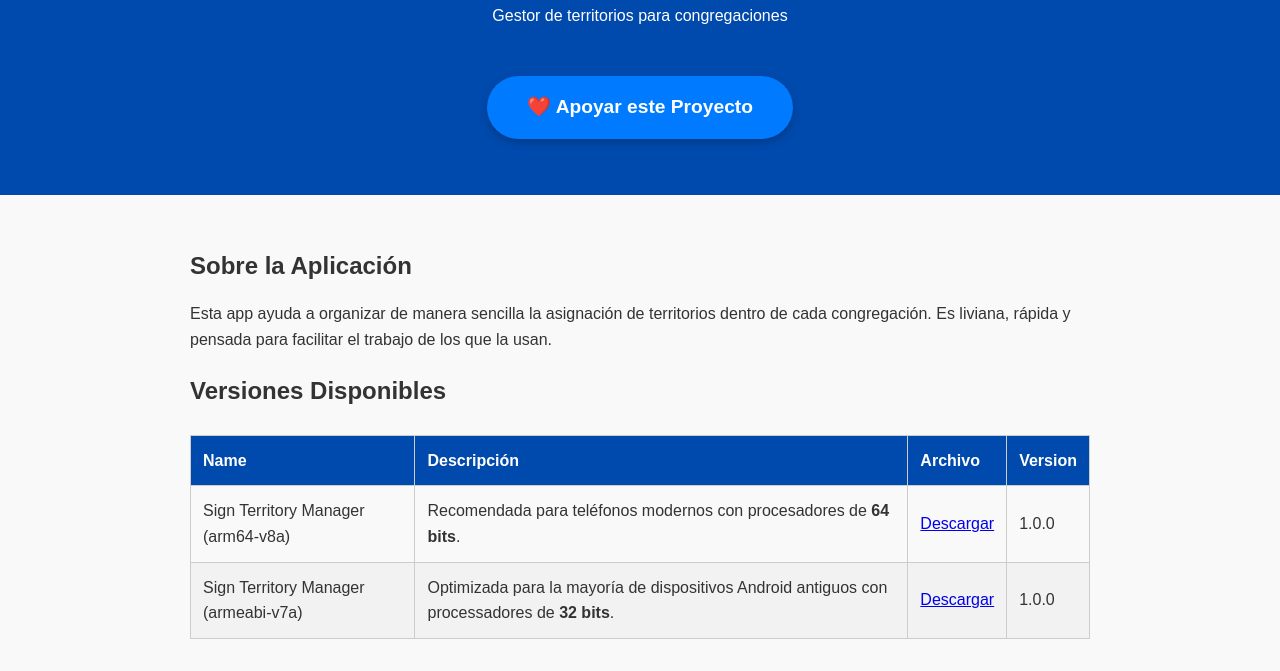
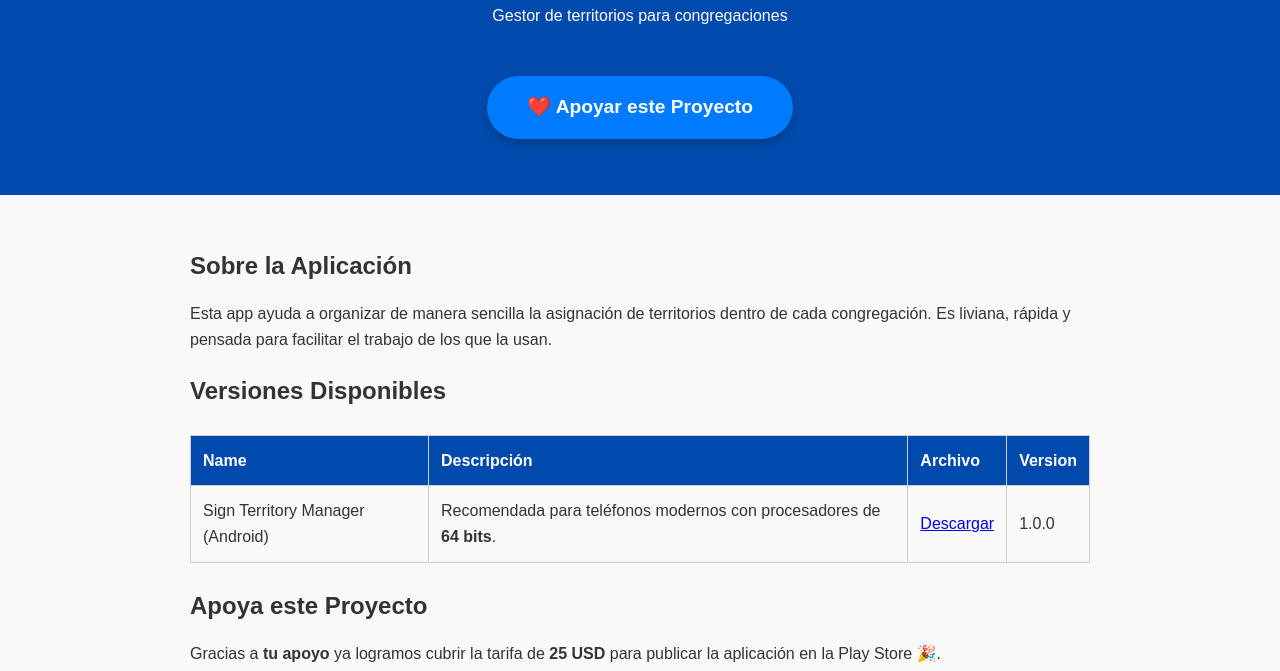
Before and after one commit to fabiosantiagopaixao/stm-site, a plain HTML site: page index.html in a window 1280 px wide. Shown: the part 118-789 px from the top of the page. Drawn offline with Linux system fonts and the light colour scheme.

Commit message:
Ajuste site

```diff
--- a/index.html
+++ b/index.html
@@ -40,15 +40,9 @@
         </thead>
         <tbody>
           <tr>
-            <td>Sign Territory Manager (arm64-v8a)</td>
+            <td>Sign Territory Manager (Android)</td>
             <td>Recomendada para teléfonos modernos con procesadores de <strong>64 bits</strong>.</td>
-            <td><a href="versions/stm-arm-64bits-v1.apk">Descargar</a></td>
-            <td>1.0.0</td>
-          </tr>
-          <tr>
-            <td>Sign Territory Manager (armeabi-v7a)</td>
-            <td>Optimizada para la mayoría de dispositivos Android antiguos con processadores de <strong>32 bits</strong>.</td>
-            <td><a href="versions/stm-arm-32bits-v1.apk">Descargar</a></td>
+            <td><a target="_blank" href="https://play.google.com/store/apps/details?id=com.paixao.sign_territory_manager">Descargar</a></td>
             <td>1.0.0</td>
           </tr>
 
```
